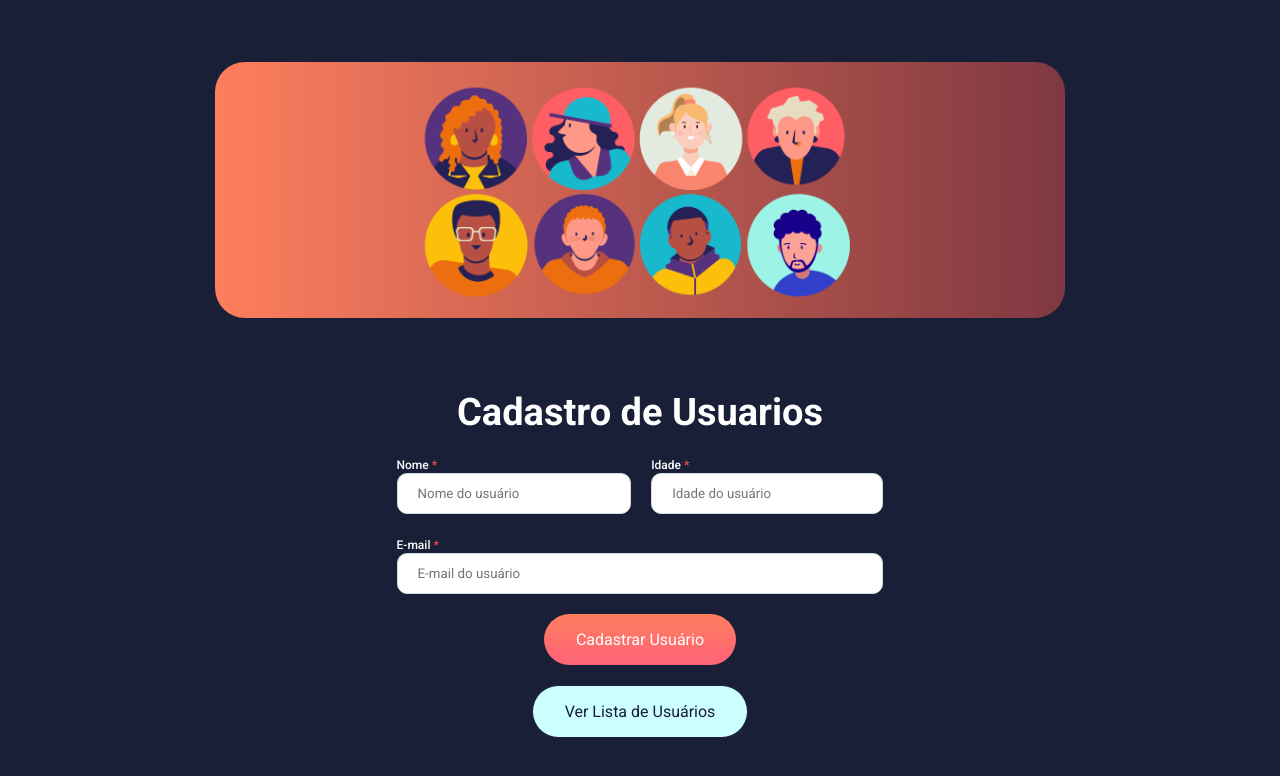
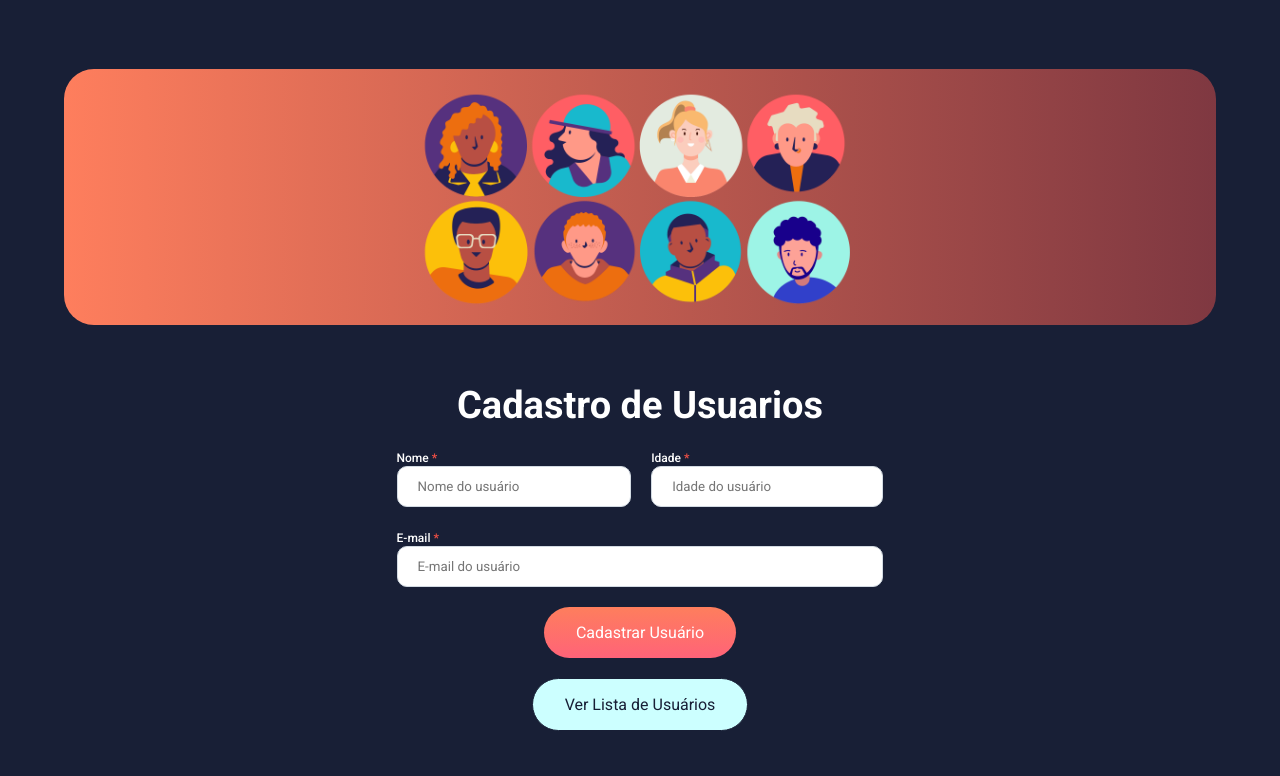
Before and after one commit to jefersongsg/second-project-react-1.0, a React (Vite) app: page / in a window 1280 px wide. Shown: the top 776 px of the page. Built offline with nearby package versions, Linux system fonts and the light colour scheme.

Commit message:
pagina-um-ok

```diff
--- a/src/components/TopBackground/styles.js
+++ b/src/components/TopBackground/styles.js
@@ -4,7 +4,7 @@ export const Background = styled.div`
     background:linear-gradient(to right, #fe7e5d, #7f3841);
     height:20vw;
     width:90vw;
-    max-width:850px;
+    //max-width:850px;
     border-radius:30px;
 
     display:flex;
@@ -15,4 +15,14 @@ export const Background = styled.div`
         max-width:100%;
         max-height:100%;
     }
+    @media only screen and (max-width:900px){
+        height:35vw;
+        width:80vw;
+
+    }
+    @media only screen and (max-width:500px){
+        height:75vw;
+        width:90vw;
+
+    }
 `
--- a/src/pages/Home/index.jsx
+++ b/src/pages/Home/index.jsx
@@ -24,7 +24,7 @@ function Home() {
     const inputEmail = useRef()
 
     async function userRegistration() {
-    const data = await api.post('http://localhost:3000/usuarios',{
+    const data = await api.post('http://localhost:3000/users',{
             email: inputEmail.current.value,
             age: parseInt(inputAge.current.value),
             name: inputName.current.value
@@ -51,7 +51,7 @@ function Home() {
                           Idade<span> *</span>
                         </InputLabel>
 
-                        <Input type= 'number'placeholder="Idade do usuário" ref={inputAge}/>
+                        <Input type="number" placeholder="Idade do usuário" ref={inputAge}/>
                     </div>
                 </ContainerInputs>
 
@@ -68,7 +68,7 @@ function Home() {
                     Cadastrar Usuário
                 </Button>
 
-                <Button type="button" onClick={() => navigate ('/lista-de-usuarios')}>
+                <Button type="button" onClick={() => navigate ('/users')}>
                     Ver Lista de Usuários
                 </Button>
 
--- a/src/pages/Home/styles.js
+++ b/src/pages/Home/styles.js
@@ -7,7 +7,7 @@ export const Title = styled.div`
     font-size:38px;
     font-style:normal;
     font-weight:600;
-    margin-top:30px;
+    margin-top:10px;
 `
 export const Container = styled.div`
     background-color: #181f36;
--- a/src/pages/ListUsers/index.jsx
+++ b/src/pages/ListUsers/index.jsx
@@ -11,13 +11,12 @@ import { Title, Container, ContainerUsers, CardUsers, TrashIcon, Avatar } from '
 function ListUsers() {
 
     const navigate = useNavigate()
-
     const [user, setUser] = useState([])
 
     useEffect(() => {
 
-        async function getUsers() {
-            const { data } = await api.get('http://localhost:3000/usuarios')
+        async function getUsers()  {
+            const { data } = await api.get('http://localhost:3000/users')
 
             setUser(data)
         }
@@ -27,12 +26,12 @@ function ListUsers() {
 
 
     async function deleteUser(id){
-        await api.delete(`http://localhost:3000/usuarios${id}`)
+        await api.delete(`http://localhost:3000/users${id}`)
 
-        const updateUser= user.filter(user.id !== id)
+        const UpdateUser= user.filter(user.id !== id)
 
 
-        setUser(updateUser)
+        setUser(UpdateUser)
     }
     return (
         <Container>
--- a/src/pages/ListUsers/styles.js
+++ b/src/pages/ListUsers/styles.js
@@ -6,7 +6,7 @@ export const Title = styled.div`
     font-size:38px;
     font-style:normal;
     font-weight:600;
-    margin-top:30px;
+    margin-top:10px;
 `
 export const Container = styled.div`
     background-color:#181f36;
--- a/src/routes.jsx
+++ b/src/routes.jsx
@@ -4,17 +4,17 @@ import Home from './pages/Home'
 import ListUsers from './pages/ListUsers/'
 
 
-const router =createBrowserRouter([
+const Router =createBrowserRouter([
     {
         path:'/',
         element:<Home/>
     },
 
     {
-        path:'/lista-de-usuarios',
+        path:'/users',
         element:<ListUsers/>
     }
 ])
 
 
-export default router
+export default Router
```
